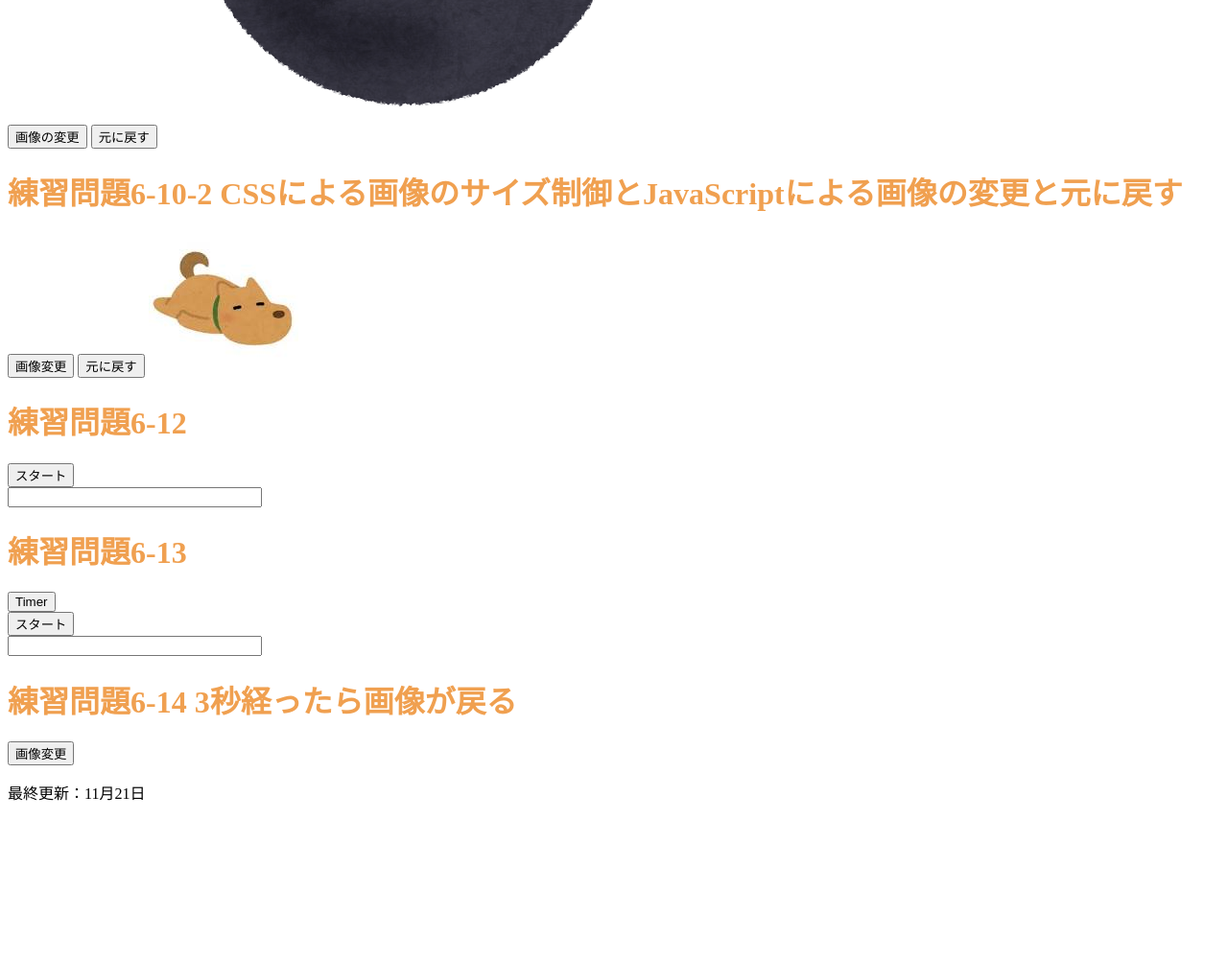
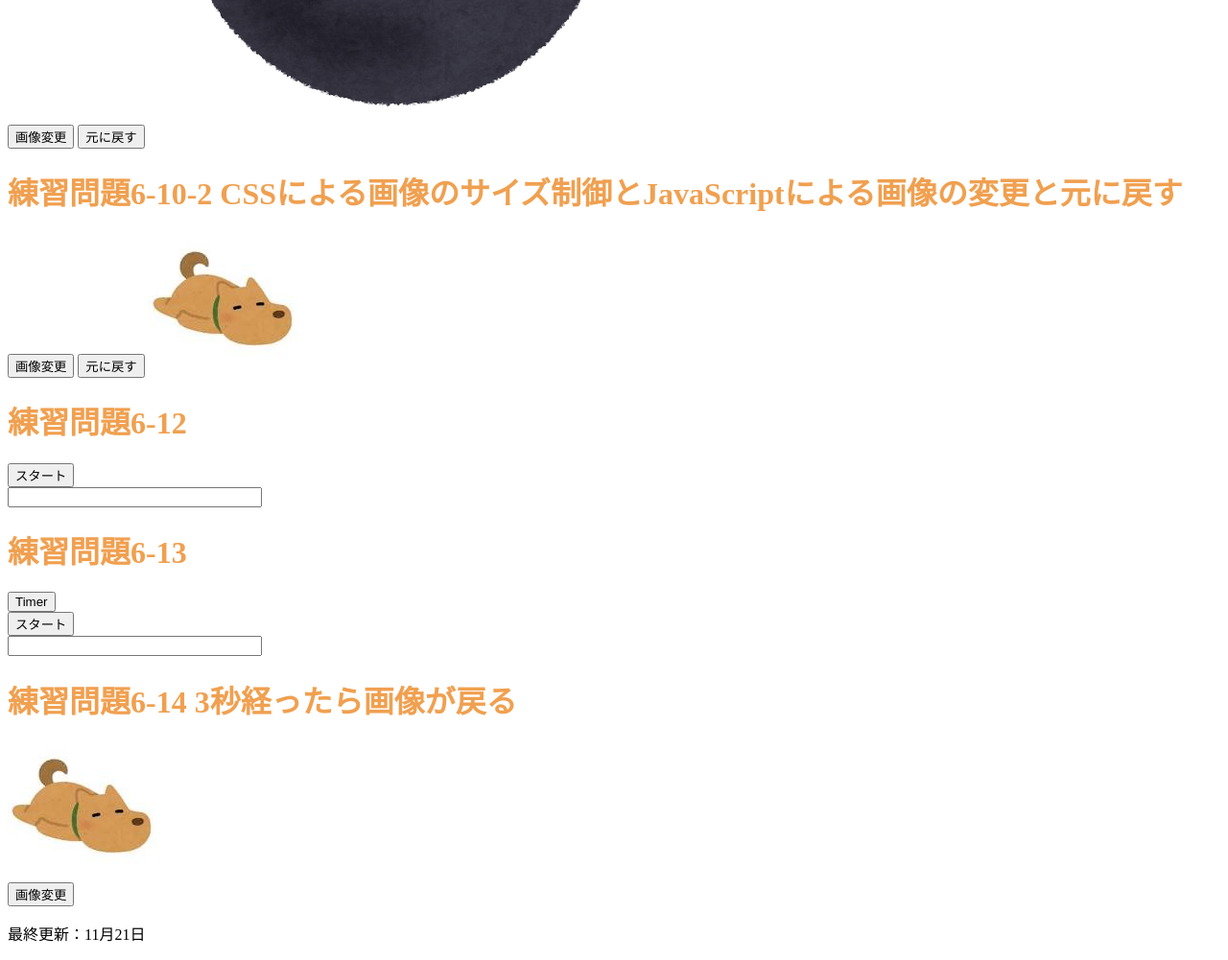
Before and after one commit to kawakaze0815/web-autume, a plain HTML site: page index.html in a window 1280 px wide. Shown: the part 3500-4501 px from the top of the page at 96% size. Before the commit the page ends 4354 px from the top, so only its background shows below. Drawn offline with Linux system fonts and the light colour scheme.

Commit message:
Update index.html

```diff
--- a/index.html
+++ b/index.html
@@ -147,7 +147,7 @@ onclick="txtchange1();">
 
 <h1>練習問題6-10</h1>
 
-<input type="button" value="画像の変更"
+<input type="button" value="画像変更"
 onclick="imgchange1();">
 <input type="button" value="元に戻す"
 onclick="imgchange2();">
@@ -179,9 +179,9 @@ onclick="hyoji13()">
 </form>
 
 <h1>練習問題6-14 3秒経ったら画像が戻る</h1>
+ <img src='./image/inu1.jpg' id="inu" alt="wanwano" class="imagechange">
 <form> <input type="button" value="画像変更"
 onclick="setTimeout('mes()',3000)"> </form>
-
 
 <p>最終更新：11月21日</p>
 
```
